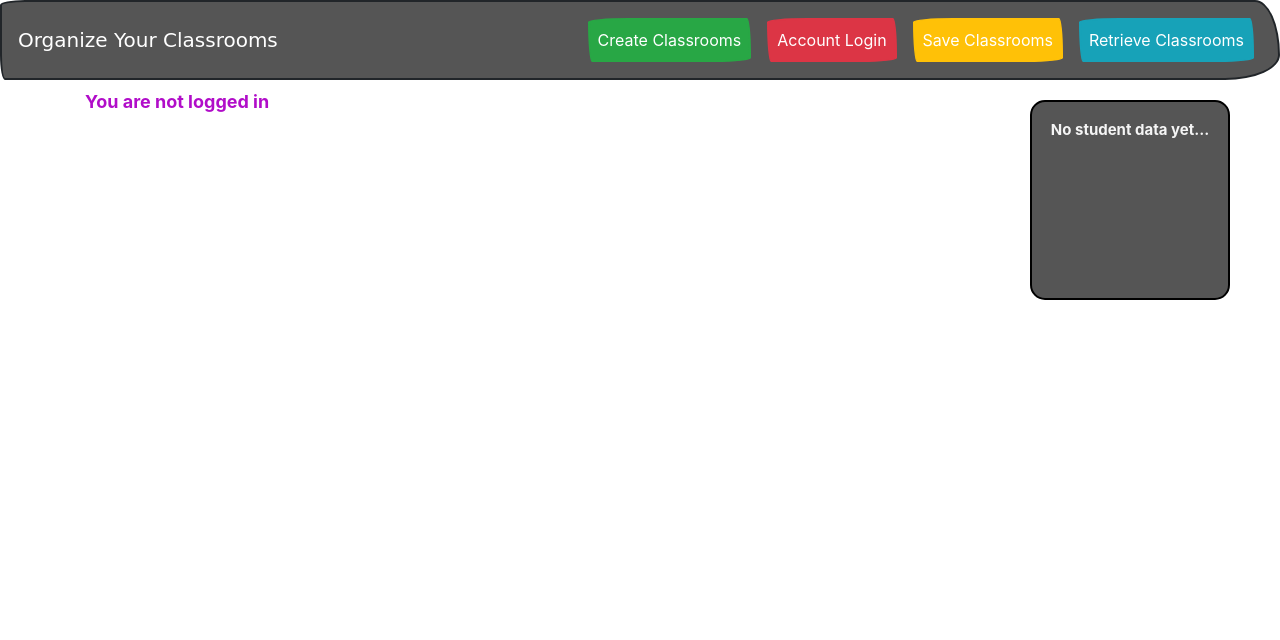
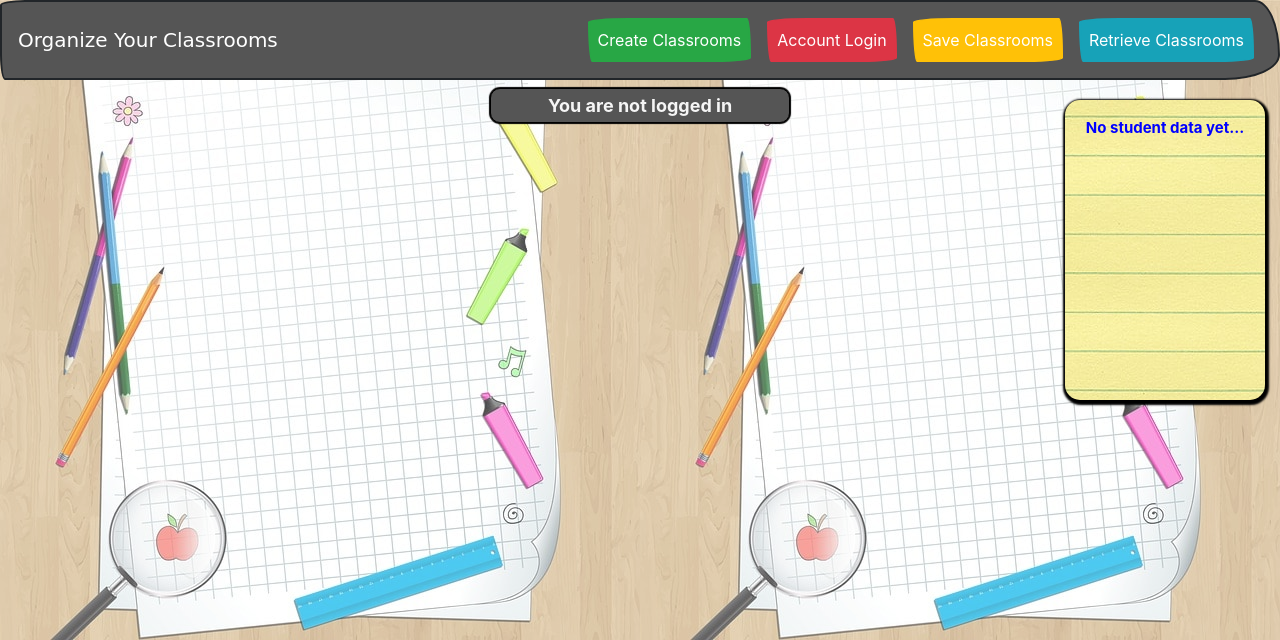
Before and after one commit to iorme1/student-distribution-app, a PHP site: page /index.html in a window 1280 px wide. Shown: the top 640 px of the page. Run offline with PHP 8.4, Linux system fonts and the light colour scheme; some libraries are stand-ins or nearby versions; some web fonts are replaced.

Commit message:
Adds background image and additional animations

```diff
--- a/index.html
+++ b/index.html
@@ -167,12 +167,10 @@
     <!-- end of register modal -->
 
 
-
-
     <div class="container">
       <div class="row">
         <div class="col-12 text-left">
-          <p class="account-name mt-2">You are not logged in</p>
+          <p class="account-name mt-2 animated bounceInDown delay-1s"> You are not logged in </p>
         </div>
       </div>
       <div class="row mt-3">
@@ -181,7 +179,7 @@
         </div>
       </div>
       <div class="classrooms-container text-center"></div>
-      <div class="student-data text-center"><p>No student data yet...</p></div>
+      <div class="student-data text-center animated lightSpeedIn"><p>No student data yet...</p></div>
     </div>
 
 
--- a/scripts/classroom-view-builder.js
+++ b/scripts/classroom-view-builder.js
@@ -370,8 +370,8 @@ function CreateViewBuilder() {
     removePreviousData(studentData)
 
     for (let attr in studentObj) {
-      let text = `${attr}: ${studentObj[attr]}`
-      let p = createP(text)
+      let text = `${attr} - ${studentObj[attr]}`
+      let p = createP(text);
       studentData.appendChild(p);
     }
   }
--- a/styles/main.css
+++ b/styles/main.css
@@ -19,6 +19,19 @@ body {
  margin: 0;
  overflow-x: hidden;
  word-wrap: break-word;
+
+}
+
+body::after {
+  content: "";
+  background: url('../images/school.jpg');
+  opacity: 0.7;
+  top: 0;
+  left: 0;
+  bottom: 0;
+  right: 0;
+  position: absolute;
+  z-index: -1;
 }
 
 .navbar-text {
@@ -103,17 +116,18 @@ body {
 
 .student-data {
   position: absolute;
-  right: 50px;
+  right: 15px;
   top: 100px;
-  height: 200px;
+  height: 300px;
   width: 200px;
-  background-color: #555;
-  color: whitesmoke;
+  background-color: white;
+  background-image: url('../images/yellow-paper.jpg');
+  color: blue;
   border-radius: 15px;
-  border: 2px solid black;
   padding-top: 15px;
   font-size: 15px;
   line-height: 5px;
+  box-shadow: 1px 2px 2px 3px black;
 }
 
 .student-data > p {
@@ -147,8 +161,16 @@ body {
 }
 
 .account-name {
-  color: #B10DC9;
+  color: whitesmoke;
+  background: #555;
+  border: 1px solid black;
+  padding: 3px;
+  text-align: center;
+  margin: 0 auto;
+  width: 300px;
+  border-radius: 10px;
   font-size: 18px;
+  box-shadow: 0px 0px 1px 1px black;
 }
 
 .load-icon {
```
Also changed, not shown: notes.txt (+9 -14 lines), images/school.jpg (added), images/yellow-paper.jpg (added).
